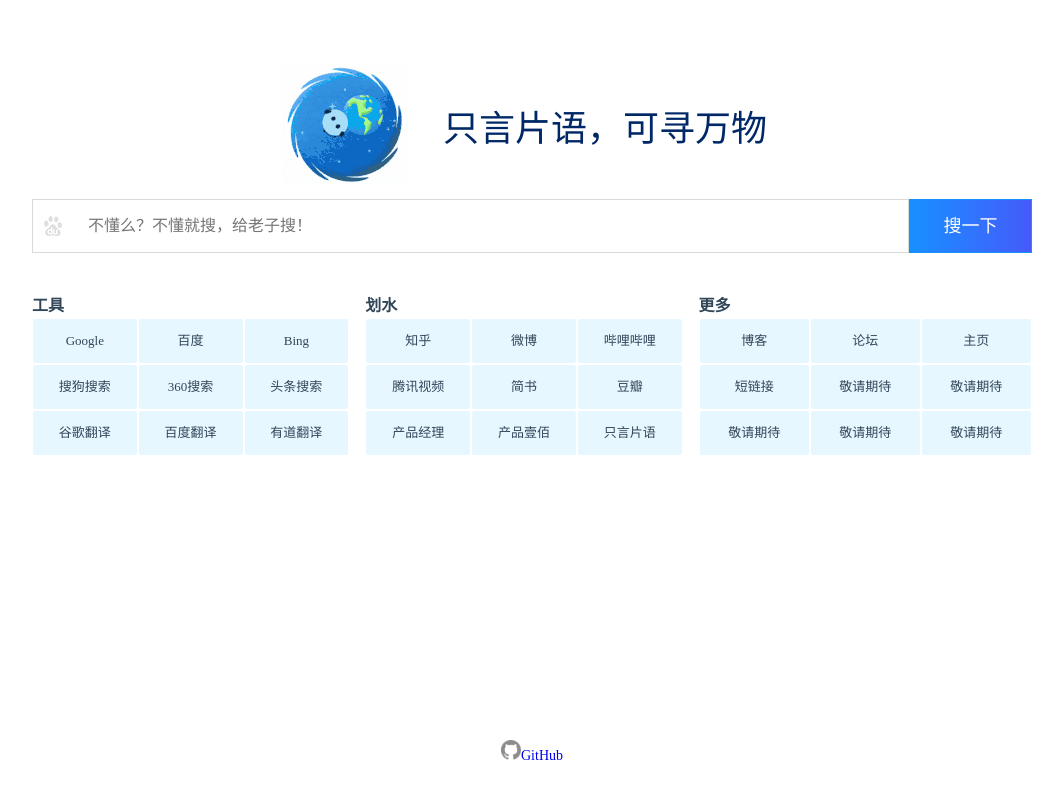
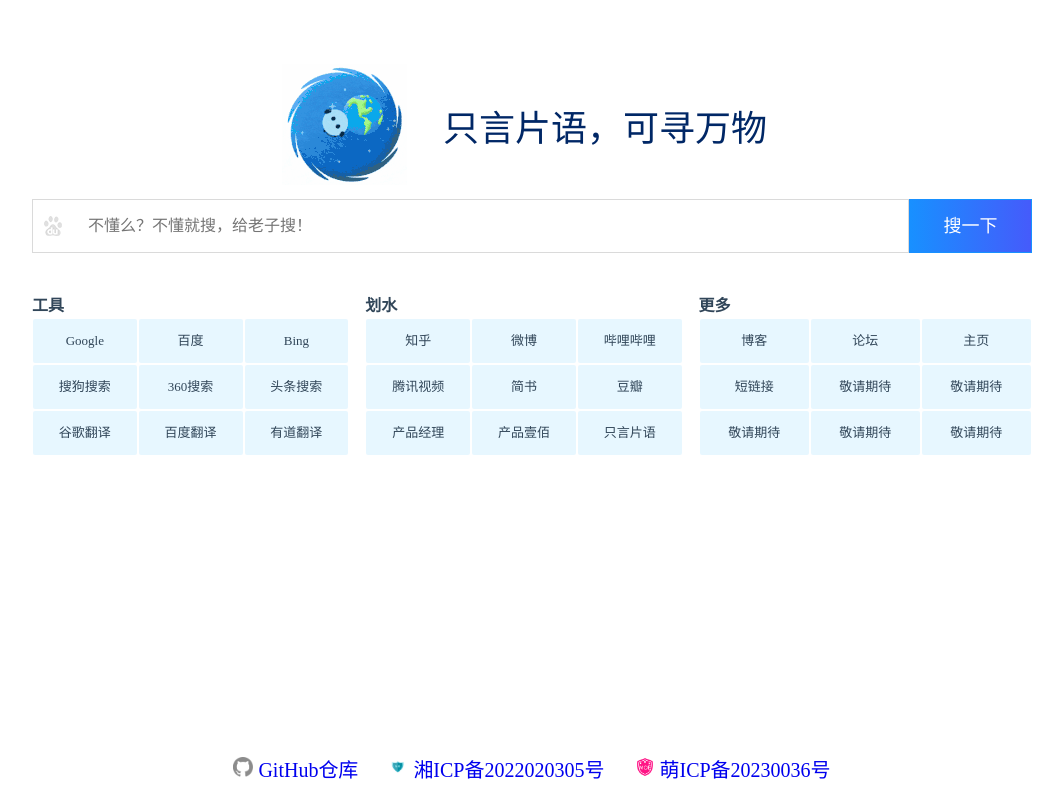
Before and after one commit to YangRucheng/Web-HTML, a plain HTML site: page search/index.html in a window 1280 px wide. Shown: the whole page, without its empty margins (108-1171 px from the left). Drawn offline with nearby package versions, Linux system fonts and the light colour scheme.

Commit message:
添加备案信息

```diff
--- a/102035117.json
+++ /dev/null
@@ -1 +0,0 @@
-{"bot_appid":102035117}
--- a/search/css/style.css
+++ b/search/css/style.css
@@ -57,11 +57,11 @@
 }
 .footer {
     height: 60px;
+    line-height: 60px;
+    font-size: 20px;
     text-align: center;
     margin-top: -60px;
-    /* position: relative;
-    margin-top: -100px;
-    clear:both; */
+    color: gray;
 }
 /* logo start  */
 .logo-box {
--- a/search/index.html
+++ b/search/index.html
@@ -110,14 +110,19 @@
       <!-- 导航地址 end -->
     </div>
   </div>
+
   <footer class="inner-center footer">
-    <p>
-      <a href="https://github.com/YangRucheng" target="_blank">
-        <img src="css/img/github.png" height="20" width="20">GitHub
-      </a>
-    </p>
+    <a href="https://github.com/YangRucheng" target="_blank">
+      <img src="img/github.png" height="20px" width="20px"> GitHub仓库
+    </a>&emsp;
+    <a target="_blank" href="https://beian.miit.gov.cn">
+      <img src="img/icp-default.jpg" height="20px" width="20px"> 湘ICP备2022020305号
+    </a>&emsp;
+    <a target="_blank" href="https://icp.gov.moe/?keyword=20230036">
+      <img src="img/icp-moe.png" height="20px" width="20px"> 萌ICP备20230036号
+    </a>
+  </footer>
 
-  </footer>
   <script src="https://apps.bdimg.com/libs/jquery/2.1.4/jquery.min.js"></script>
   <script src="js/keyword.js"></script>
 
```
Also changed, not shown: index.html (+1 -3 lines), search/img/github.png (renamed from search/css/img/github.png), search/img/icp-default.jpg (added), search/img/icp-moe.png (added).
